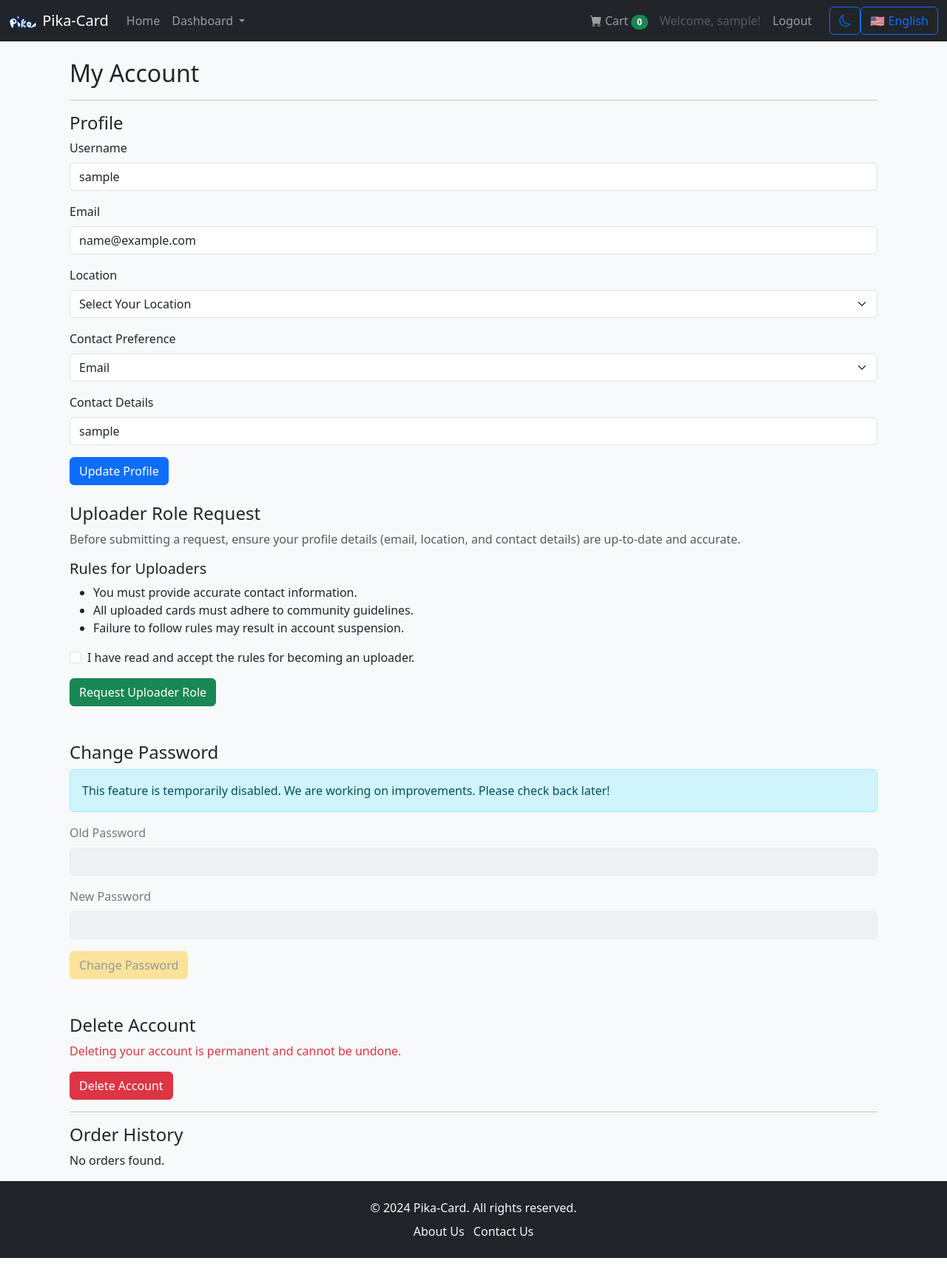
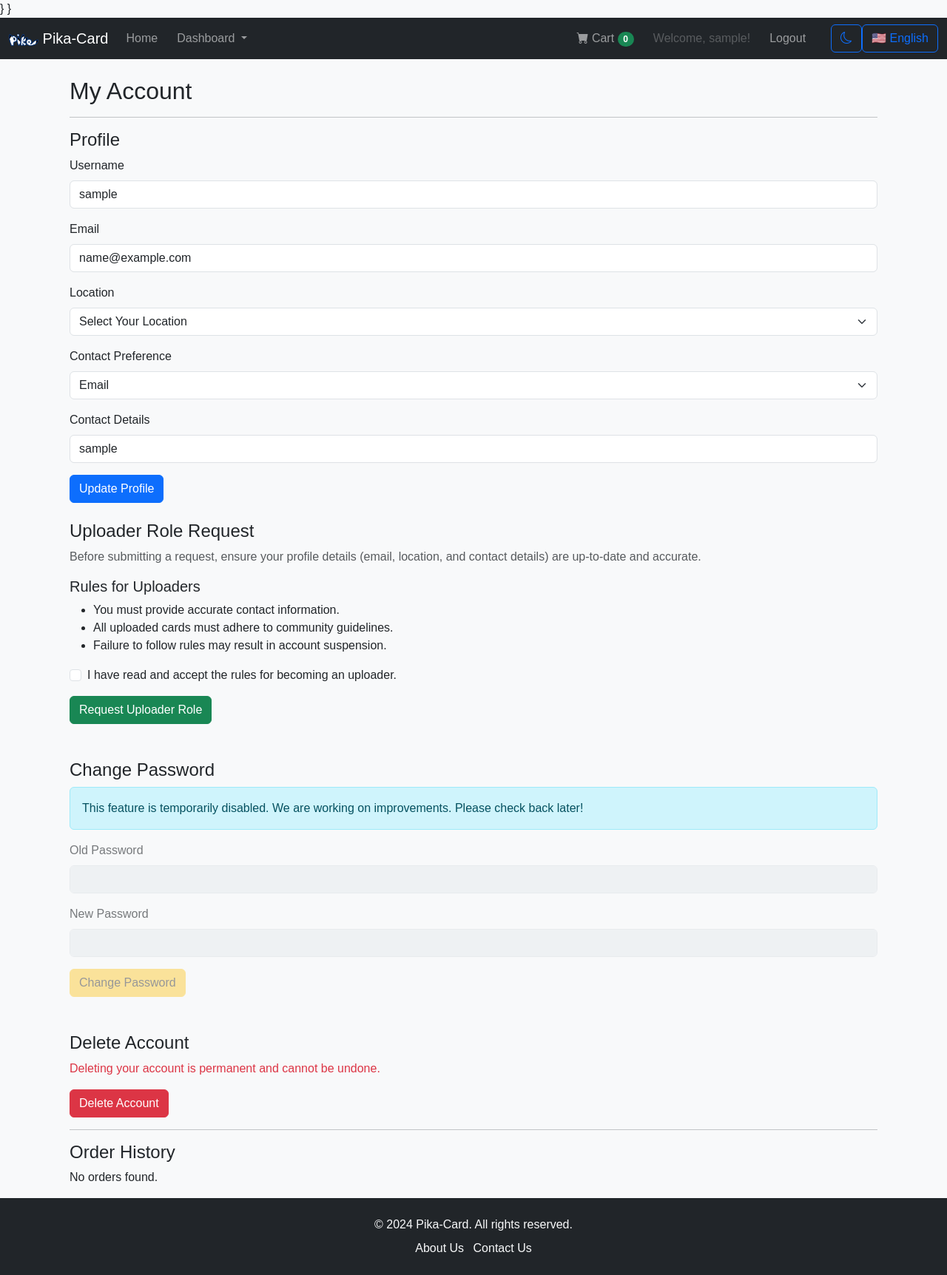
Before and after one commit to urkorenu/pokemon-shop, a Flask app: page /auth/account in a window 1280 px wide. Shown: the whole page at 74% size. Before the commit the page ends 1701 px from the top, so only its background shows below. Run offline with Flask 3, Linux system fonts and the light colour scheme; the visitor is signed in with stand-in values (Sample User, id 1); data that the repository does not hold is empty; some libraries are stand-ins or nearby versions.

Commit message:
Restored some html to the base.html

```diff
--- a/app/templates/base.html
+++ b/app/templates/base.html
@@ -10,6 +10,58 @@
     <link href="https://cdn.jsdelivr.net/npm/bootstrap@5.3.0/dist/css/bootstrap.min.css" rel="stylesheet">
     <link href="https://cdnjs.cloudflare.com/ajax/libs/bootstrap-icons/1.9.1/font/bootstrap-icons.min.css" rel="stylesheet">
     <link href="{{ url_for('static', filename='css/styles.css.jinja') }}" rel="stylesheet">
+    <style>
+        html, body {
+            height: 100vh;
+            margin: 0;
+            padding: 0;
+            display: flex;
+            flex-direction: column;
+            font-family: Arial, sans-serif;
+        }
+
+        body {
+            font-family: Arial, sans-serif;
+            {% if session.get('lang', 'en') == 'he' %}
+            direction: rtl;
+            text-align: right;
+            {% endif %}
+        }
+
+        .navbar {
+	    margin-bottom: 0;
+	    {% if session.get('lang', 'en') == 'he' %}
+	    flex-direction: row-reverse;
+	    text-align: right;
+	    {% endif %}
+        }
+
+        .navbar-nav .nav-link, .dropdown-menu .dropdown-item {
+        {% if session.get('lang', 'he') == 'he' %}
+            text-align: right;
+            margin-right: 10px; /* Adjust spacing */
+        {% endif %}
+        }
+
+        .nav-link i {
+	    {% if session.get('lang', 'he') == 'he' %}
+	    margin-left: 5px; /* Fix icon spacing */
+	    margin-right: 0;
+	    {% else %}
+	    margin-right: 5px;
+	    margin-left: 0;
+	    {% endif %}
+        }
+
+        .dropdown-menu {
+        {% if session.get('lang', 'en') == 'he' %}
+        text-align: right;
+        {% endif %}
+        }
+    </style>
+
+	}
+	}
 </head>
 <body>
     <nav class="navbar navbar-expand-lg navbar-dark bg-dark">
```
Also changed, not shown: app/static/css/styles.css (+0 -66 lines).
